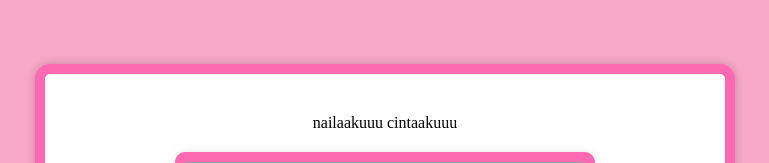
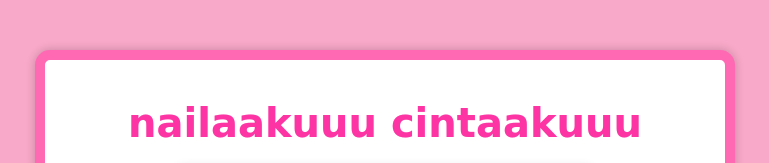
Before and after one commit to Arizerr/lopp, a plain HTML site: page index.html in a window 1280 px wide. Shown: the top 163 px of the page, without its empty margins (255-1024 px from the left). Drawn offline with Linux system fonts and the light colour scheme; grey boxes are pictures that could not be loaded.

Commit message:
Update index.html

```diff
--- a/index.html
+++ b/index.html
@@ -9,7 +9,7 @@
 <body>
   <div class="frame">
     <div id="hedlinecontainer">
-      <div id="#shine">nailaakuuu cintaakuuu</div>
+      <div id="shine">nailaakuuu cintaakuuu</div>
     </div>
 
     <div class="gallery-frame">
```
